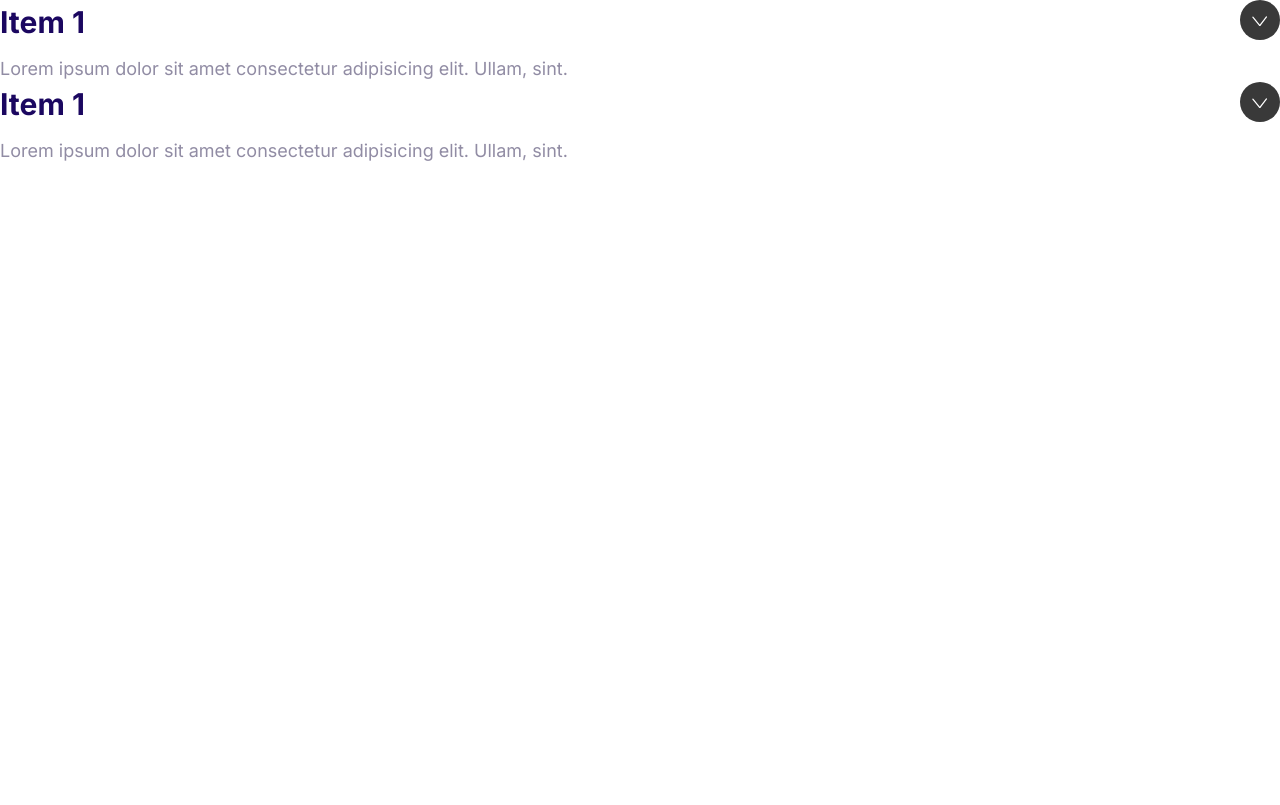
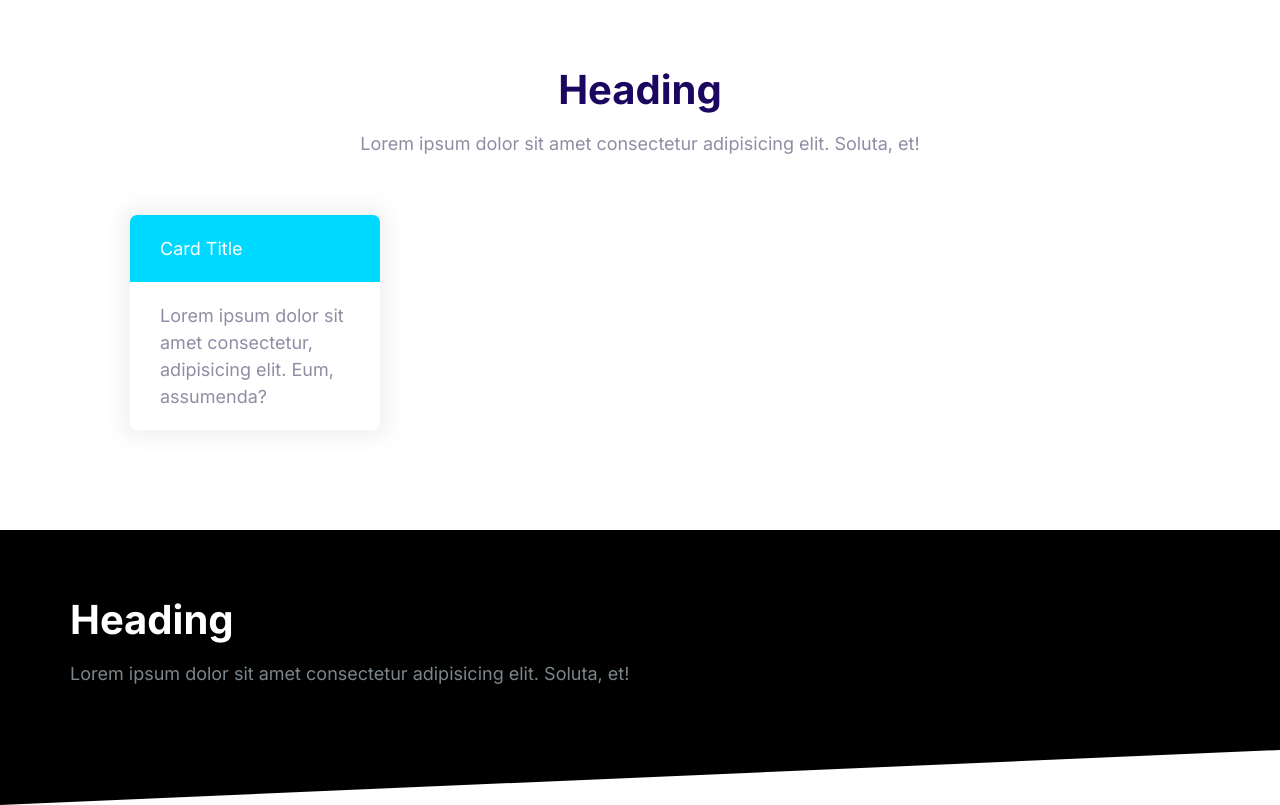
Before and after one commit to Minic246/course, a plain HTML site: page index.html in a window 1280 px wide. Drawn offline with Linux system fonts and the light colour scheme.

Commit message:
build block component

```diff
--- a/CSS/styles.css
+++ b/CSS/styles.css
@@ -576,3 +576,41 @@ a {
   max-height: 100vh;
   opacity: 1;
 }
+
+/* Blocks */
+.block {
+  --padding-vertical: 6rem;
+  padding: var(--padding-vertical) 2rem;
+}
+
+.block__header {
+  text-align: center;
+}
+
+.block__heading {
+  margin-top: 0;
+}
+
+.block--dark {
+  background: #000;
+  color: #7b858b;
+}
+
+.block--dark .block__heading {
+  color: #fff;
+}
+
+.block--skewed-right {
+  padding-bottom: calc(var(--padding-vertical) + 4rem);
+  clip-path: polygon(0% 0%, 100% 0%, 100% 100%, 0% 80%);
+}
+
+.block--skewed-left {
+  padding-bottom: calc(var(--padding-vertical) + 4rem);
+  clip-path: polygon(0% 0%, 100% 0%, 100% 80%, 0% 100%);
+}
+
+.container {
+  max-width: 1140px;
+  margin: 0 auto;
+}
--- a/index.html
+++ b/index.html
@@ -13,28 +13,31 @@
     <link rel="stylesheet" href="css/styles.css" />
   </head>
   <body>
-    <div class="collapsible collapsible--expanded">
-      <header class="collapsible__header">
-        <h2 class="collapsible__heading">Item 1</h2>
-        <svg class="icon icon--white collapsible__chevron">
-          <use xlink:href="images/sprite.svg#chevron"></use>
-        </svg>
+    <section class="block container">
+      <header class="block__header">
+        <h2 class="block__heading">Heading</h2>
+        <p>
+          Lorem ipsum dolor sit amet consectetur adipisicing elit. Soluta, et!
+        </p>
       </header>
-      <div class="collapsible__content">
-        Lorem ipsum dolor sit amet consectetur adipisicing elit. Ullam, sint.
+      <div style="width: 30%; padding: 4rem">
+        <div class="card card--secondary">
+          <header class="card__header">Card Title</header>
+          <div class="card__body">
+            Lorem ipsum dolor sit amet consectetur, adipisicing elit. Eum,
+            assumenda?
+          </div>
+        </div>
       </div>
-    </div>
-    <div class="collapsible collapsible--expanded">
-      <header class="collapsible__header">
-        <h2 class="collapsible__heading">Item 1</h2>
-        <svg class="icon icon--white collapsible__chevron">
-          <use xlink:href="images/sprite.svg#chevron"></use>
-        </svg>
-      </header>
-      <div class="collapsible__content">
-        Lorem ipsum dolor sit amet consectetur adipisicing elit. Ullam, sint.
+    </section>
+    <section class="block block--dark block--skewed-left">
+      <div class="container">
+        <h2 class="block__heading">Heading</h2>
+        <p>
+          Lorem ipsum dolor sit amet consectetur adipisicing elit. Soluta, et!
+        </p>
       </div>
-    </div>
+    </section>
     <script src="js/main.js"></script>
   </body>
 </html>
```
Also changed, not shown: components/blocks.html (added, +21 -0 lines), components/cards.html (added, +8 -0 lines).
